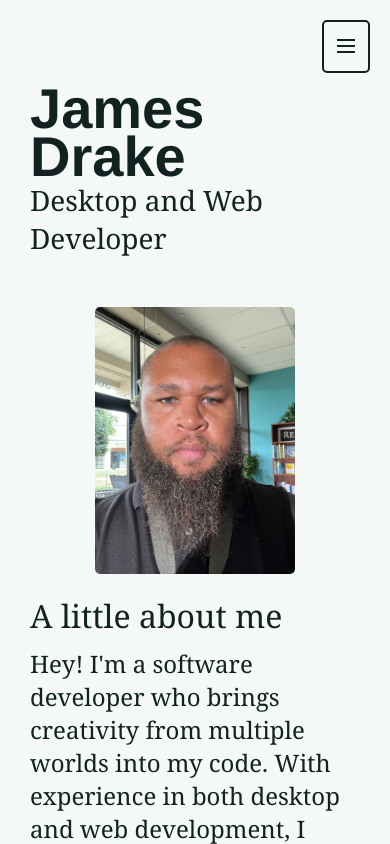
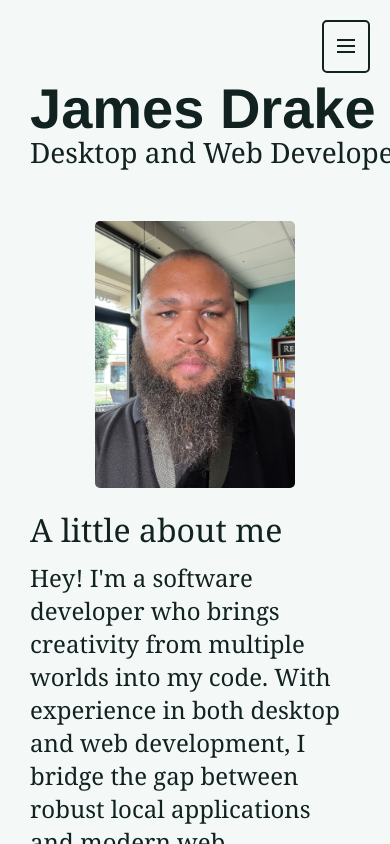
Before and after one commit to psilentrain1/jmdm-webdev-dev_portfolio, a Next.js app: page / in a window 390 px wide. Shown: the top 844 px of the page. Built offline with nearby package versions, Linux system fonts and the light colour scheme.

Commit message:
fix: fixed font display on medium-sized screens

```diff
--- a/src/app/page.module.css
+++ b/src/app/page.module.css
@@ -75,6 +75,7 @@
   padding: 60px;
   background-color: var(--clr-primary-50);
   color: var(--txt-dark);
+  min-width: 0;
 }
 
 .home__content section {
@@ -111,10 +112,14 @@
 
 .home__title h1 {
   line-height: 3rem;
+  white-space: nowrap;
+  font-size: clamp(1.8rem, -0.25rem + 8vw, 6rem);
 }
 
 .home__title span {
   font: var(--font-subhead-1);
+  white-space: nowrap;
+  font-size: clamp(1rem, -0.25rem + 4vw, 3rem);
 }
 
 .home__about,
@@ -123,18 +128,18 @@
   margin-bottom: 50px;
 }
 
-.home__about {
+/* .home__about {
 }
 
 .home__sectionlink {
-}
+} */
 
 .home__sectionlink::after {
   content: " \00bb";
 }
 
-.home__projects {
-}
+/* .home__projects {
+} */
 
 .home__project_container {
   margin: 20px 0;
@@ -160,14 +165,14 @@
   font-size: 1.5rem;
 }
 
-.home__project_description {
+/* .home__project_description {
 }
 
 .home__project_links {
 }
 
 .home__contacts {
-}
+} */
 
 .home__contacts button {
   margin: 20px 0;
```
